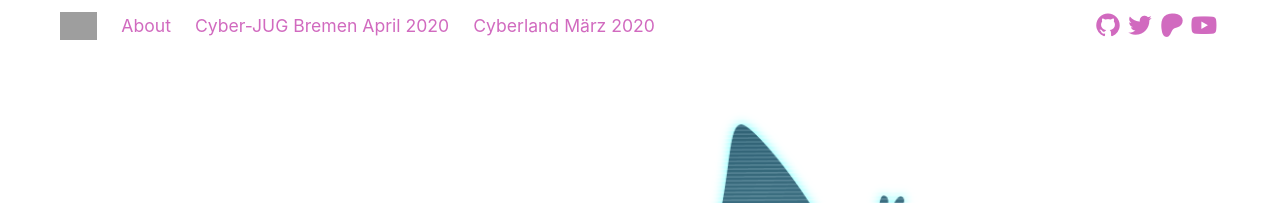
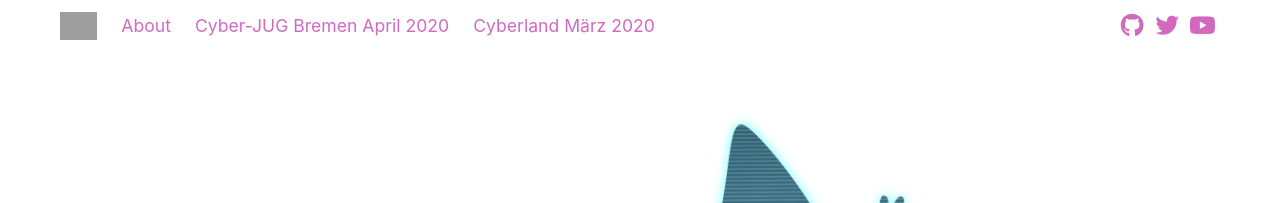
Before and after one commit to CyberLandConf/CyberLandConf.github.io, a Jekyll site: the page built from index.md, in a window 1280 px wide. Shown: the top 203 px of the page. Built offline with Jekyll 4.4.1, drawn with Linux system fonts in a browser that asks for light colours; nearby versions of some CDN libraries; library files that are not in the unit come from our copies; grey boxes are pictures that could not be loaded.

Commit message:
fontawesome fixed

```diff
--- a/_includes/default/navigation.html
+++ b/_includes/default/navigation.html
@@ -27,10 +27,9 @@
       </div>
       <div class="navbar-end">
         <div class="navbar-item">
-          <span class="icon is-medium"><a class="navbar-item" title="GitHub" href="https://github.com/guigarage/guigarage.github.io"><i class="fab fa-lg fa-github"></i></a></span>
-          <span class="icon is-medium"><a class="navbar-item" title="Twitter" href="https://twitter.com/hendrikEbbers"><i class="fab fa-lg fa-twitter"></i></a></span>
-          <span class="icon is-medium"><a class="navbar-item" title="Become a Patreon" href="https://www.patreon.com/guigarage"><i class="fab fa-lg fa-patreon"></i></a></span>
-          <span class="icon is-medium"><a class="navbar-item" title="YouTube" href="https://www.youtube.com/playlist?list=PL9r_sTu6nhXSFYknILieFl2YbFBrJIWRW"><i class="fab fa-lg fa-youtube"></i></a></span>
+          <span class="icon is-medium"><a class="navbar-item icon-navbar-item" title="GitHub" href="https://github.com/cyberlandconf/cyberlandconf.github.io"><i class="fab fa-lg fa-github"></i></a></span>
+          <span class="icon is-medium"><a class="navbar-item icon-navbar-item" title="Twitter" href="https://twitter.com/cyberlandconf"><i class="fab fa-lg fa-twitter"></i></a></span>
+          <span class="icon is-medium"><a class="navbar-item icon-navbar-item" title="YouTube" href="https://www.youtube.com/channel/UCAMGr2FLBzpxnVJCk-Lhd_A"><i class="fab fa-lg fa-youtube"></i></a></span>
         </div>
       </div>
     </div>
--- a/_sass/main.scss
+++ b/_sass/main.scss
@@ -14,6 +14,11 @@
 
  .navbar-item {
   color: #D16ABF;
+ }
+
+
+ .icon{
+   padding: 0em 1em;
  }
 }
 
--- a/_sass/variables.scss
+++ b/_sass/variables.scss
@@ -1 +1,3 @@
 @import "bulma/utilities/initial-variables";
+
+$fa-font-path: 'fonts/';
```
